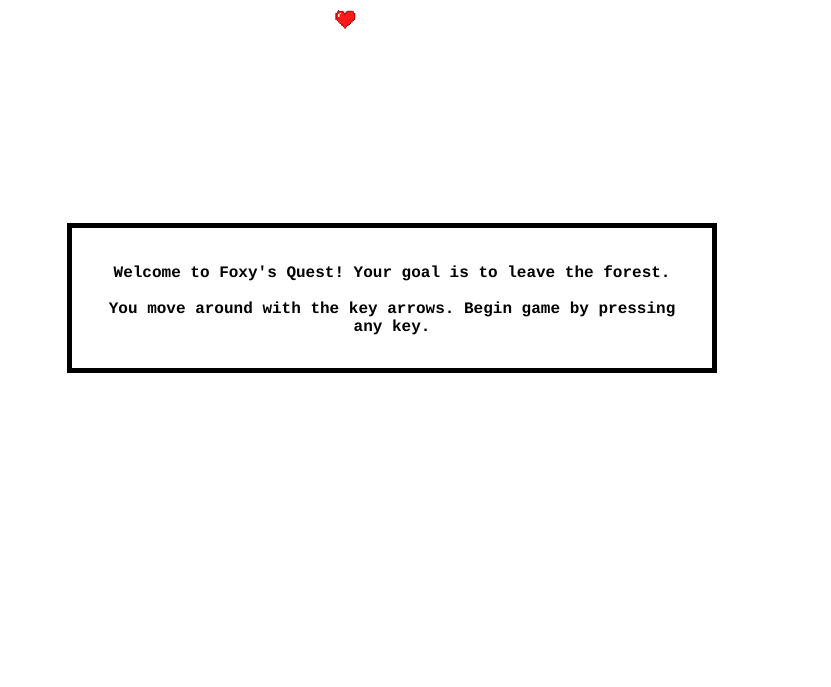
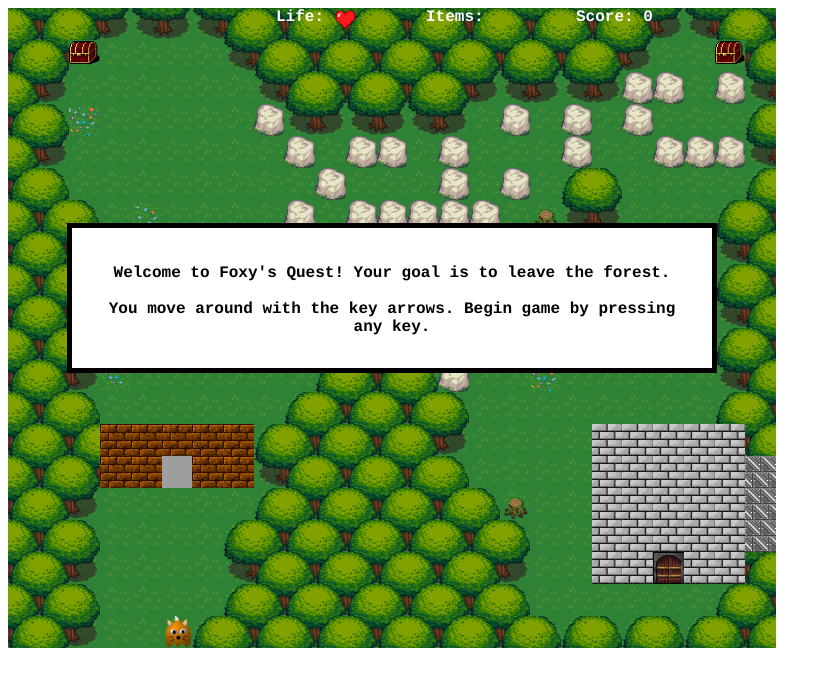
Before and after one commit to mariajonsson/foxysquest, a PHP site: page /index.html in a window 1280 px wide. Shown: the top 687 px of the page, without its empty margins (0-831 px from the left). Run offline with PHP 8.4, Linux system fonts and the light colour scheme; grey boxes are pictures that could not be loaded.

Commit message:
fixing array.prototype.fill problem and some css

```diff
--- a/css/style.css
+++ b/css/style.css
@@ -80,109 +80,109 @@
     width: 32px;
 }
 div.cell.bg-tree {
-    background-image: url("file:///var/www/html/javascript/foxysquest/img/tiles/wall/slime0.png");
+    background-image: url("../img/tiles/wall/slime0.png");
 }
 div.cell.bg-tree-nw {
-    background-image: url("file:///var/www/html/javascript/foxysquest/img/tiles/nature/trees-top-left.png");
+    background-image: url("../img/tiles/nature/trees-top-left.png");
 }
 div.cell.bg-tree-sw {
-    background-image: url("file:///var/www/html/javascript/foxysquest/img/tiles/nature/trees-bottom-left.png");
+    background-image: url("../img/tiles/nature/trees-bottom-left.png");
 }
 div.cell.bg-tree-se {
-    background-image: url("file:///var/www/html/javascript/foxysquest/img/tiles/nature/trees-bottom-right.png");
+    background-image: url("../img/tiles/nature/trees-bottom-right.png");
 }
 div.cell.bg-tree-ne {
-    background-image: url("file:///var/www/html/javascript/foxysquest/img/tiles/nature/trees-top-right.png");
+    background-image: url("../img/tiles/nature/trees-top-right.png");
 }
 div.cell.bg-grasstree-se {
-    background-image: url("file:///var/www/html/javascript/foxysquest/img/tiles/nature/tree-lower-right.png");
+    background-image: url("../img/tiles/nature/tree-lower-right.png");
 }
 div.cell.bg-grasstree-ne {
-    background-image: url("file:///var/www/html/javascript/foxysquest/img/tiles/nature/tree-upper-right.png");
+    background-image: url("../img/tiles/nature/tree-upper-right.png");
 }
 div.cell.bg-grasstree-nw {
-    background-image: url("file:///var/www/html/javascript/foxysquest/img/tiles/nature/tree-upper-left.png");
+    background-image: url("../img/tiles/nature/tree-upper-left.png");
 }
 div.cell.bg-grasstree-sw {
-    background-image: url("file:///var/www/html/javascript/foxysquest/img/tiles/nature/tree-lower-left.png");
+    background-image: url("../img/tiles/nature/tree-lower-left.png");
 }
 div.cell.bg-stump {
-    background-image: url("file:///var/www/html/javascript/foxysquest/img/tiles/nature/tree-stump.png");
+    background-image: url("../img/tiles/nature/tree-stump.png");
 }
 div.cell.bg-wall {
-    background-image: url("file:///var/www/html/javascript/foxysquest/img/tiles/wall/stone_brick1.png");
+    background-image: url("../img/tiles/wall/stone_brick1.png");
 }
 div.cell.bg-grass-fl-1 {
-    background-image: url("file:///var/www/html/javascript/foxysquest/img/tiles/nature/flowers-1.png");
+    background-image: url("../img/tiles/nature/flowers-1.png");
 }
 div.cell.bg-grass-fl-2 {
-    background-image: url("file:///var/www/html/javascript/foxysquest/img/tiles/nature/flowers-2.png");
+    background-image: url("../img/tiles/nature/flowers-2.png");
 }
 div.cell.bg-grass-fl-3 {
-    background-image: url("file:///var/www/html/javascript/foxysquest/img/tiles/nature/flowers-3.png");
+    background-image: url("../img/tiles/nature/flowers-3.png");
 }
 div.cell.bg-grass-fl-4 {
-    background-image: url("file:///var/www/html/javascript/foxysquest/img/tiles/nature/flowers-4.png");
+    background-image: url("../img/tiles/nature/flowers-4.png");
 }
 div.cell.bg-grass {
-    background-image: url("file:///var/www/html/javascript/foxysquest/img/tiles/nature/new-grass-f.png");
+    background-image: url("../img/tiles/nature/new-grass-f.png");
 }
 div.cell.bg-grass-f {
-    background-image: url("file:///var/www/html/javascript/foxysquest/img/tiles/nature/grass_full.png");
+    background-image: url("../img/tiles/nature/grass_full.png");
 }
 div.cell.bg-grass-n {
-    background-image: url("file:///var/www/html/javascript/foxysquest/img/tiles/nature/new-grass-f.png");
+    background-image: url("../img/tiles/nature/new-grass-f.png");
 }
 div.cell.bg-grass-nw {
-    background-image: url("file:///var/www/html/javascript/foxysquest/img/tiles/nature/new-grass-f.png");
+    background-image: url("../img/tiles/nature/new-grass-f.png");
 }
 div.cell.bg-grass-w {
-    background-image: url("file:///var/www/html/javascript/foxysquest/img/tiles/nature/new-grass-f.png");
+    background-image: url("../img/tiles/nature/new-grass-f.png");
 }
 div.cell.bg-grass-e {
-    background-image: url("file:///var/www/html/javascript/foxysquest/img/tiles/nature/new-grass-f.png");
+    background-image: url("../img/tiles/nature/new-grass-f.png");
 }
 div.cell.bg-grass-ne {
-    background-image: url("file:///var/www/html/javascript/foxysquest/img/tiles/nature/new-grass-f.png");
+    background-image: url("../img/tiles/nature/new-grass-f.png");
 }
 div.cell.bg-grass-se {
-    background-image: url("file:///var/www/html/javascript/foxysquest/img/tiles/nature/new-grass-f.png");
+    background-image: url("../img/tiles/nature/new-grass-f.png");
 }
 div.cell.bg-grass-sw {
-    background-image: url("file:///var/www/html/javascript/foxysquest/img/tiles/nature/new-grass-f.png");
+    background-image: url("../img/tiles/nature/new-grass-f.png");
 }
 div.cell.bg-grass-s {
-    background-image: url("file:///var/www/html/javascript/foxysquest/img/tiles/nature/new-grass-f.png");
+    background-image: url("../img/tiles/nature/new-grass-f.png");
 }
 div.cell.bg-wood-door {
-    background-image: url("file:///var/www/html/javascript/foxysquest/img/tiles/wall/door_0.png");
+    background-image: url("../img/tiles/wall/door_0.png");
 }
 div.cell.bg-door {
-    background-image: url("file:///var/www/html/javascript/foxysquest/img/tiles/wall/dngn_closed_door.png");
+    background-image: url("../img/tiles/wall/dngn_closed_door.png");
 }
 div.cell.bg-open-door {
-    background-image: url("file:///var/www/html/javascript/foxysquest/img/tiles/wall/dngn_open_door.png");
+    background-image: url("../img/tiles/wall/dngn_open_door.png");
 }
 div.cell.bg-stairs-down {
-    background-image: url("file:///var/www/html/javascript/foxysquest/img/tiles/wall/stone_stairs_down.png");
+    background-image: url("../img/tiles/wall/stone_stairs_down.png");
 }
 div.cell.bg-key {
-    background-image: url("file:///var/www/html/javascript/foxysquest/img/tiles/items/keycgrass.png");
+    background-image: url("../img/tiles/items/keycgrass.png");
 }
 div.cell.bg-chest, div.cell.bg-chest-2 {
-    background-image: url("file:///var/www/html/javascript/foxysquest/img/tiles/items/chest-grass.png");
+    background-image: url("../img/tiles/items/chest-grass.png");
 }
 div.cell.bg-crystal {
-    background-image: url("file:///var/www/html/javascript/foxysquest/img/tiles/wall/dngn_green_crystal_wall.png");
+    background-image: url("../img/tiles/wall/dngn_green_crystal_wall.png");
 }
 div.cell.bg-block {
-    background-image: url("file:///var/www/html/javascript/foxysquest/img/tiles/wall/boulder.png");
+    background-image: url("../img/tiles/wall/boulder.png");
 }
 div.cell.bg-metal {
-    background-image: url("file:///var/www/html/javascript/foxysquest/img/tiles/wall/dngn_metal_wall.png");
+    background-image: url("../img/tiles/wall/dngn_metal_wall.png");
 }
 div.cell.bg-brick {
-    background-image: url("file:///var/www/html/javascript/foxysquest/img/tiles/wall/brick_brown0.png");
+    background-image: url("../img/tiles/wall/brick_brown0.png");
 }
 #b1 {
     max-height: 32px;
@@ -190,7 +190,7 @@
     position: absolute;
 }
 .baddie {
-    background-image: url("file:///var/www/html/javascript/foxysquest/img/mini-foxy-sprite.png");
+    background-image: url("../img/mini-foxy-sprite.png");
     height: 32px;
     transition-duration: 0.2s;
     transition-property: left, top;
--- a/js/main.js
+++ b/js/main.js
@@ -1145,6 +1145,8 @@
 	return bBlocks;
 }
 
+
+
   // Checks if the cell's class name is in the playable array.
   function isPlayable(cellclass) {
     var playable = ['cell bg-grass', 'cell bg-grass-f', 'cell bg-grass-nw', 'cell bg-grass-w', 'cell bg-grass-n', 'cell bg-grass-ne', 'cell bg-grass-s','cell bg-grass-se','cell bg-grass-sw','cell bg-grass-e', 'cell bg-grass-fl-1','cell bg-grass-fl-2','cell bg-grass-fl-3','cell bg-grass-fl-4'];
@@ -1347,6 +1349,14 @@
     }
   };
 
+  board.fillSequence = function(val, offset, arrlength) {
+    var b;
+    for (b = offset; b < (arrlength+offset); b+=1) {
+      this[b] = val;
+    }
+  }
+
+
   board.makeColumn = function(val, offset, numcols, numrows) {
     var b;
     for (b = 1; b <= numrows; b+=1) {
@@ -1365,7 +1375,7 @@
   }
 
     board.makeRow = function(val, offset, length) {
-      board.fill(val, offset, offset+length);
+      board.fillSequence(val, offset, length);
   }
   board.makeRowEverySecond = function(val, offset, length) {
     var b;
@@ -1379,7 +1389,7 @@
   board.length = width*height;
 
   //background
-  board.fill('grass', 0, width*height);
+  board.fillSequence('grass', 0, width*height);
 
   //top border
   board.makeRowEverySecond('tree-ne', 1, 24);
```
Also changed, not shown: README.md.
